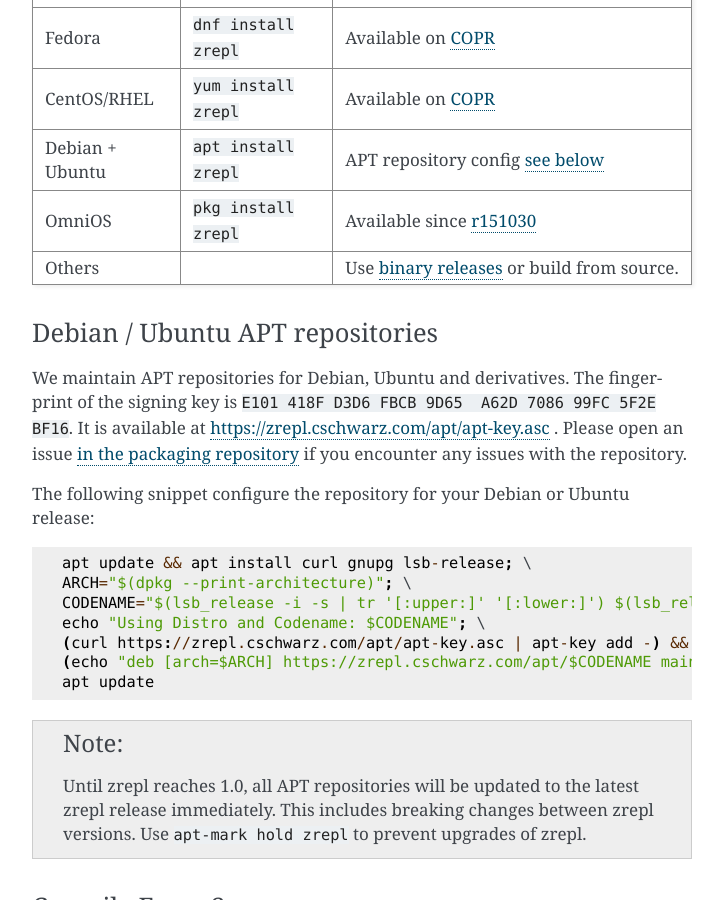
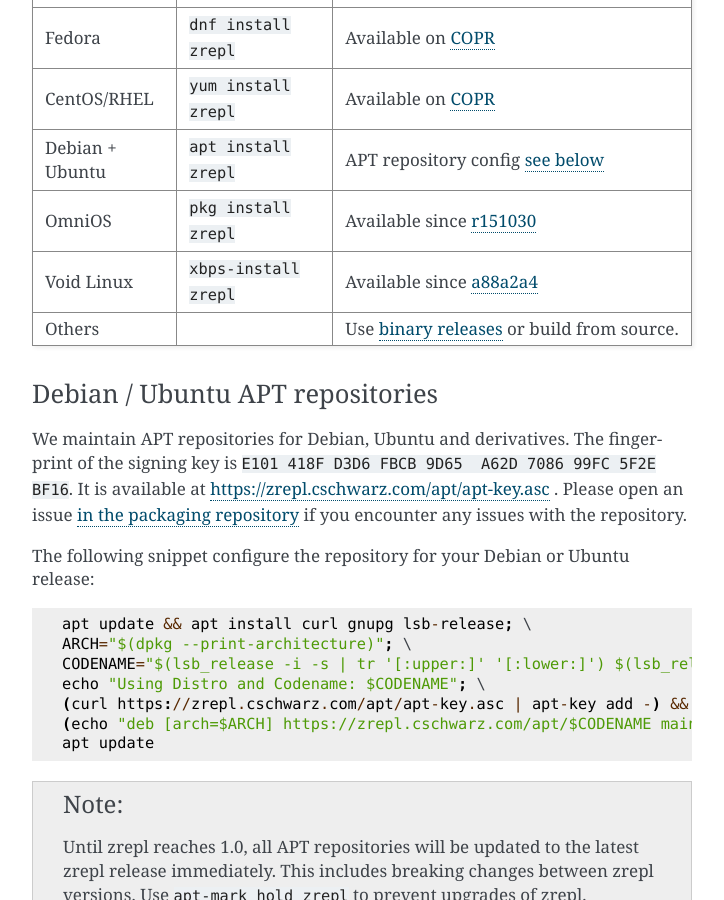
Before and after one commit to zrepl/zrepl, a Sphinx documentation site: the page built from docs/installation.rst, in a window 1280 px wide and 900 px high, scrolled down 814 px. Shown: the whole window, without its empty margins (388-1112 px from the left). Built offline with Sphinx 7.4.7, drawn with Linux system fonts in a browser that asks for light colours; the version number could not be read and is left out.

Commit message:
docs: add Void Linux to installation instructions

```diff
--- a/docs/installation.rst
+++ b/docs/installation.rst
@@ -52,6 +52,9 @@
     * - OmniOS
       - ``pkg install zrepl``
       - Available since `r151030 <https://pkg.omniosce.org/r151030/extra/en/search.shtml?token=zrepl&action=Search>`_
+    * - Void Linux
+      - ``xbps-install zrepl``
+      - Available since `a88a2a4 <https://github.com/void-linux/void-packages/commit/a88a2a4d7bf56072dadf61ab56b8424e39155890>`_
     * - Others
       -
       - Use `binary releases`_ or build from source.
```
